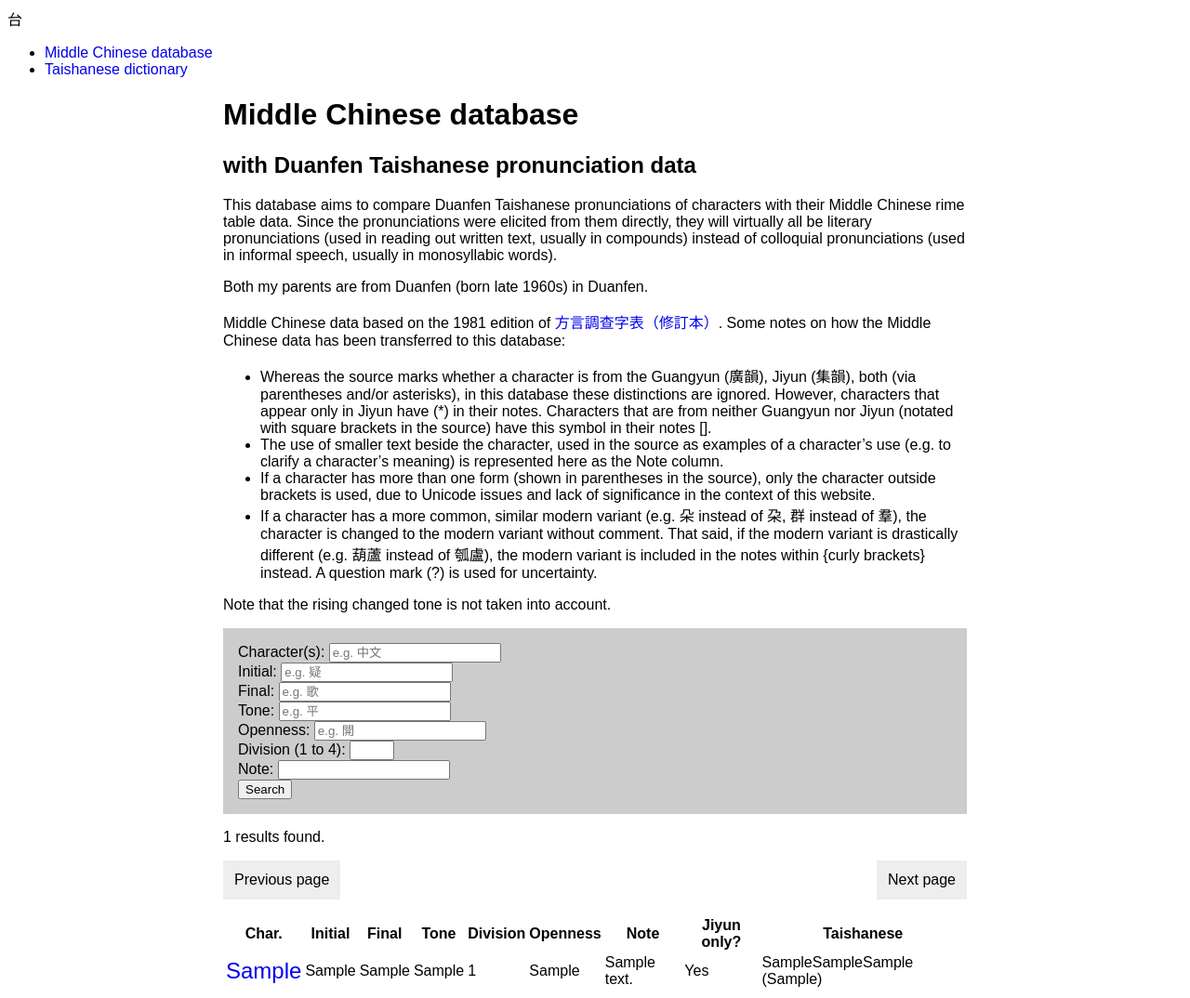
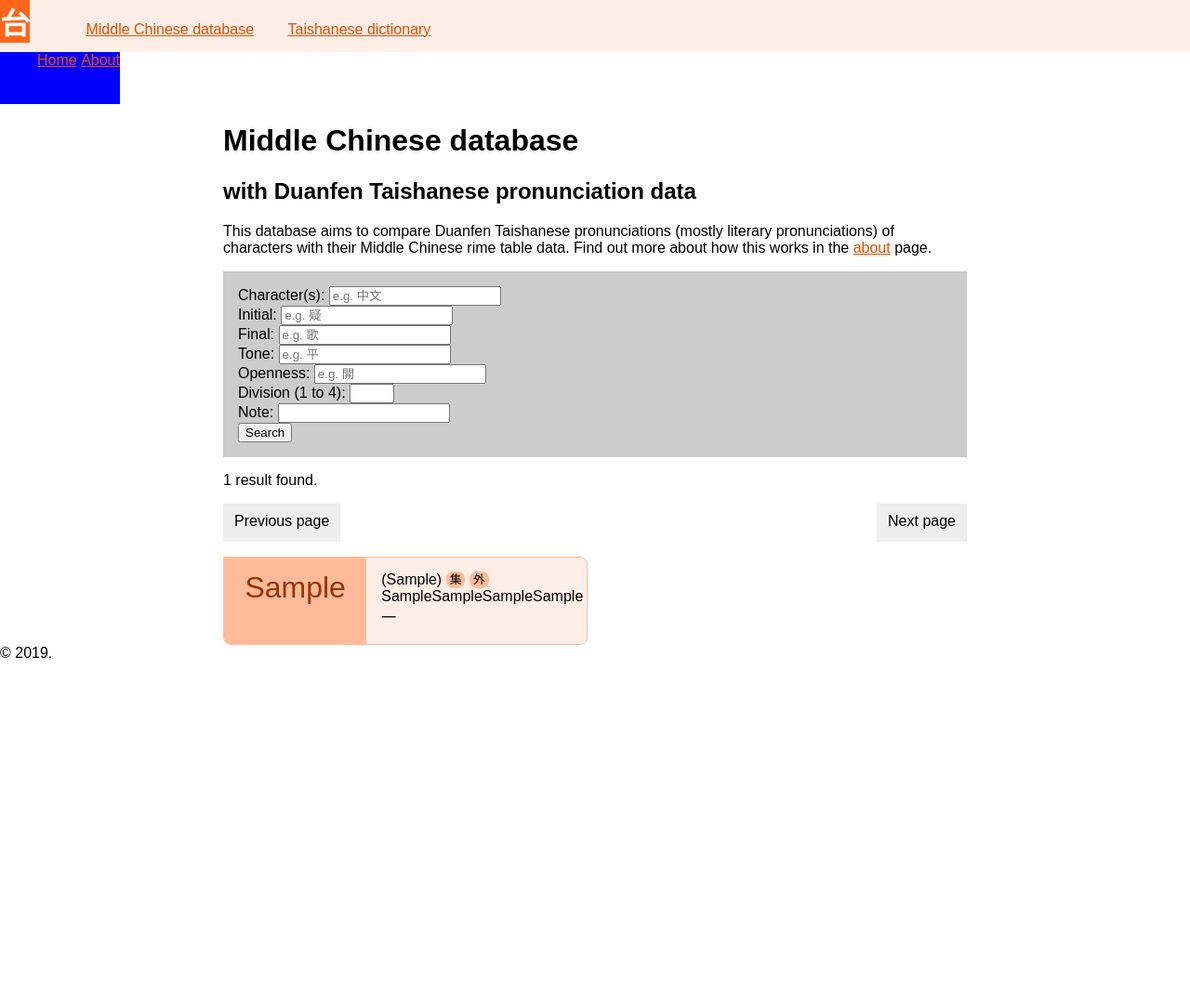
Before and after one commit to dddlr/taisho, a Django app: page /tsmc/ in a window 1280 px wide. Shown: the whole page at 93% size. After the commit the page ends 708 px from the top, so only its background shows below. Run offline with Django 3.2, Linux system fonts and the light colour scheme; tables that the repository leaves empty hold one stand-in row (values such as "Sample post").

Commit message:
Make tsmc website look flash

```diff
--- a/src/taishanese/settings.py
+++ b/src/taishanese/settings.py
@@ -55,7 +55,7 @@ ROOT_URLCONF = 'taishanese.urls'
 TEMPLATES = [
     {
         'BACKEND': 'django.template.backends.django.DjangoTemplates',
-        'DIRS': [],
+        'DIRS': [(os.path.join(BASE_DIR, 'templates')),],
         'APP_DIRS': True,
         'OPTIONS': {
             'context_processors': [
--- /dev/null
+++ b/src/templates/base.html
@@ -0,0 +1,33 @@
+<!DOCTYPE html>
+<html>
+<head>
+  <meta charset="utf-8">
+  <meta name="viewport" content="width=device-width, initial-scale=1">
+  <title>Taishanese dictionary</title>
+  <link rel="stylesheet" href="/static/style.css">
+</head>
+<body>
+
+<nav>
+  <div class="nav">
+    <div class="header-title">台</div>
+    <ul class="nav-list">
+      <li class="nav-entry"><a class="nav-link" href="/tsmc/">Middle Chinese database</a></li>
+      <li class="nav-entry"><a class="nav-link" href="/dict/">Taishanese dictionary</a></li>
+    </ul>
+  </div>
+  <ul class="subnav nav-list">
+    <li class="nav-entry"><a href="/tsmc/">Home</a></li>
+    <!-- TODO make this about page real -->
+    <li class="nav-entry"><a href="/tsmc/about/">About</a></li>
+  </ul>
+</nav>
+
+<div class="body">
+{% block content %}{% endblock content %}
+</div>
+
+<footer>&copy; 2019.</footer>
+
+</body>
+</html>
--- a/src/tsmc/models.py
+++ b/src/tsmc/models.py
@@ -34,6 +34,23 @@ class Character(models.Model):
         self.tone + self.openness + self.division_chinese() + \
         ''.join(extras_end) + '）'
 
+    def info(self):
+        # Until I update the values in the database so they're not numbers
+        tones = ['平', '上', '去', '入']
+        opennesses = ['開', '合']
+        tone = self.tone
+        openness = self.openness
+        try:
+            tone = tones[int(self.tone) - 1]
+        except ValueError:
+            pass
+        try:
+            openness = opennesses[int(self.openness) - 1]
+        except ValueError:
+            pass
+
+        return self.initial + self.final + tone + openness + self.division_chinese()
+
 class Taishanese(models.Model):
     char = models.ForeignKey(
         Character,
@@ -50,5 +67,8 @@ class Taishanese(models.Model):
     def __str__(self):
         return self.initial + self.final + self.tone + ' (' + self.source + ')'
 
+    def syllable(self):
+        return self.initial + self.final
+
     def test(self):
         return len(self.final)
--- a/src/tsmc/static/style.css
+++ b/src/tsmc/static/style.css
@@ -1,18 +1,76 @@
+:root {
+  --orange-tint: hsl(20,100%,95%);
+  --orange-active: hsl(20,100%,55%);
+}
+
 body {
+  margin: 0;
   font-family: 'Source Han Sans TW', 'Source Han Sans CN', 'Source Sans Pro', sans-serif;
 }
 
-a { text-decoration: none; }
+/* use proportional smart apostrophes instead of fullwidth (applies to source
+ * han sans only) */
+/*
+:lang(en) { font-feature-settings: 'pwid'; }
+*/
+
+a {
+  color: hsl(20,100%,45%);
+}
 
 a:hover,
 a:active {
-  text-decoration: underline;
+  text-decoration: none;
 }
+
+/* Navigation */
+
+.nav,
+.subnav,
+.nav-list {
+  height: 3.5rem;
+}
+
+.nav {
+  background-color: var(--orange-tint);
+}
+
+.subnav {
+  background-color: blue;
+}
+
+.header-title,
+.nav-list,
+.nav-entry {
+  display: inline-block;
+}
+
+.header-title {
+  font-size: 2em;
+  background: var(--orange-active);
+  color: #fff;
+  font-weight: bold;
+}
+
+.nav-list {
+  position: relative;
+  margin: 0;
+  list-style: none;
+}
+
+.nav-link {
+  display: block;
+  padding: 1rem 1rem;
+}
+
+/* Body */
 
 .body {
   margin-right: auto;
   margin-left: auto;
   max-width: 50rem;
+  padding-right: 1rem;
+  padding-left: 1rem;
 }
 
 .search-form {
@@ -28,7 +86,7 @@ a:active {
 .page-placeholder,
 .page-link {
   display: inline-block;
-  padding: .75rem;
+  padding: .65rem .75rem .8rem;
 }
 
 .page-placeholder {
@@ -36,7 +94,7 @@ a:active {
 }
 
 .page-link {
-  background-color: hsl(20,100%,55%);
+  background-color: var(--orange-active);
   color: #fff;
 }
 
@@ -44,8 +102,85 @@ a:active {
   float: right;
 }
 
+.page-link,
+.result {
+  border-radius: 0 .5rem .5rem .5rem;
+}
+
+.results-list {
+  display: grid;
+  row-gap: 1rem;
+}
+
+.result {
+  border: .1rem solid hsl(20,100%,80%);
+  overflow: hidden;
+}
+
+.result-link {
+  text-decoration: none;
+}
+
+.result-link:hover,
+.result-link:active {
+  text-decoration: underline;
+}
+
+.result-name {
+  font-size: 2rem;
+}
+
 /* Middle Chinese database */
 
-.tsmc-char {
-  font-size: 1.5em;
+/* TODO: only show one column below a certain device width */
+.character-list {
+  grid-template-columns: 1fr 1fr;
+  column-gap: 1rem;
 }
+
+.character {
+  display: flex;
+  background: var(--orange-tint);
+}
+
+.character-link {
+  padding: .9rem 1.4rem 1.1rem;
+  background: hsl(20,100%,80%);
+  color: hsl(20,100%,30%);
+}
+
+.character-info,
+.character-prons {
+  background: var(--orange-tint);
+  padding: .9rem 1rem 1.1rem;
+  display: flex;
+}
+
+.character-info {
+  flex: 1;
+  flex-direction: column;
+  justify-content: center;
+}
+
+.character-jiyun,
+.character-external {
+  position: relative;
+  bottom: .125rem; /* does this even matter lol */
+  padding: .05rem .25rem .15rem;
+  font-size: .8rem;
+  background: hsl(20,100%,80%);
+  border-radius: .5rem;
+}
+
+.character-prons { align-items: center; }
+
+.character-pron { padding-left: .3rem; }
+
+.character-pron-uncertain { color: hsl(20,80%,45%); }
+
+/* Tspron dictionary */
+
+.word {
+  background: hsl(20,100%,95%);
+  padding: .9rem 1rem 1.1rem;
+}
--- a/src/tsmc/templates/tsmc/index.html
+++ b/src/tsmc/templates/tsmc/index.html
@@ -1,73 +1,14 @@
-<!DOCTYPE html>
-<html>
-<head>
-  <meta charset="utf-8">
-  <title>Taishanese dictionary</title>
-  <link rel="stylesheet" href="/static/style.css">
-</head>
-<body>
-
-<nav>
-  <div class="header-title">台</div>
-  <ul>
-    <li><a href="/tsmc/">Middle Chinese database</a></li>
-    <li><a href="/dict/">Taishanese dictionary</a></li>
-  </ul>
-</nav>
-
-<div class="body">
-<div class="intro" lang="en">
-
+{% extends "base.html" %}
+{% block content %}
 <h1>Middle Chinese database</h1>
 <h2>with Duanfen Taishanese pronunciation data</h2>
 
 <p>
-  This database aims to compare Duanfen Taishanese pronunciations of characters
-  with their Middle Chinese rime table data. Since the pronunciations were
-  elicited from them directly, they will virtually all be literary
-  pronunciations (used in reading out written text, usually in compounds)
-  instead of colloquial pronunciations (used in informal speech, usually in
-  monosyllabic words).
+  This database aims to compare Duanfen Taishanese pronunciations (mostly
+  literary pronunciations) of characters with their Middle Chinese rime table
+  data. Find out more about how this works in the
+  <a href="/tsmc/about/">about</a> page.
 </p>
-<p>
-  Both my parents are from Duanfen (born late 1960s) in Duanfen.
-</p>
-<p>
-  Middle Chinese data based on the 1981 edition of
-  <a href="https://web.archive.org/web/20180529082256/http://fdjpkc.fudan.edu.cn/_upload/article/files/aa/1a/5156f64f4ce88a2ee0499adfd1d7/9d820868-2b1c-4ec1-8013-dc9062afb641.pdf<Paste>">方言調查字表（修訂本）</a>.
-  Some notes on how the Middle Chinese data has been transferred to this
-  database:
-</p>
-<ul>
-  <li>
-    Whereas the source marks whether a character is from the Guangyun (廣韻),
-    Jiyun (集韻), both (via parentheses and/or asterisks), in this database
-    these distinctions are ignored. However, characters that appear only in
-    Jiyun have (*) in their notes. Characters that are from neither Guangyun
-    nor Jiyun (notated with square brackets in the source) have this symbol in
-    their notes [].
-  </li>
-  <li>
-    The use of smaller text beside the character, used in the source as
-    examples of a character’s use (e.g. to clarify a character’s meaning)
-    is represented here as the Note column.
-  </li>
-  <li>
-    If a character has more than one form (shown in parentheses in the source),
-    only the character outside brackets is used, due to Unicode issues and lack
-    of significance in the context of this website.
-  </li>
-  <li>
-    If a character has a more common, similar modern variant (e.g. 朵 instead
-    of 朶, 群 instead of 羣), the character is changed to the modern variant
-    without comment. That said, if the modern variant is drastically different
-    (e.g. 葫蘆 instead of 瓠盧), the modern variant is included in the notes
-    within {curly brackets} instead. A question mark (?) is used for
-    uncertainty.
-  </li>
-</ul>
-<p>Note that the rising changed tone is not taken into account.</p>
-</div>
 
 <form class="search-form" action="{% url 'tsmc:search' %}" method="get">
   <label for="char">Character(s):</label>
@@ -87,7 +28,7 @@
   <input type="submit" value="Search">
 </form>
 {% if length %}
-<p>{{ length }} results found.</p>
+<p>{{ length }} result{% if length != 1 %}s {% endif %} found.</p>
 {% endif %}
 <div class="page-links">
 {% if character_list.paginator %}
@@ -108,59 +49,30 @@
 </div>
 
 {% if character_list %}
-  <table>
-    <thead>
-      <th>Char.</th>
-      <th>Initial</th>
-      <th>Final</th>
-      <th>Tone</th>
-      <th>Division</th>
-      <th>Openness</th>
-      <th>Note</th>
-      <th>Jiyun only?</th>
-      <th>Taishanese</th>
-    </thead>
-    <tbody>
-      {% for character in character_list %}
-        {% with len=character.taishanese_set.all.count %}
-          {% if character.taishanese_set.all %}
-            {% for taishanese in character.taishanese_set.all %}
-              <tr>
-                {% if forloop.counter == 1 %}
-                  <td class="tsmc-char" rowspan="{{ len }}"><a href="{% url 'tsmc:character' character.id %}">{{ character.char }}</a></td>
-                  <td rowspan="{{ len }}">{{ character.initial }}</td>
-                  <td rowspan="{{ len }}">{{ character.final }}</td>
-                  <td rowspan="{{ len }}">{{ character.tone }}</td>
-                  <td rowspan="{{ len }}">{{ character.division }}</td>
-                  <td rowspan="{{ len }}">{{ character.openness }}</td>
-                  <td rowspan="{{ len }}">{{ character.note }}</td>
-                  <td rowspan="{{ len }}">{% if character.jiyun_only %}Yes{% endif %}</td>
-                {% endif %}
-                <td>{{ taishanese }}</td>
-              </tr>
-            {% endfor %}
-          {% else %}
-            <tr>
-              <td class="tsmc-char"><a href="{% url 'tsmc:character' character.id %}">{{ character.char }}</a></td>
-              <td>{{ character.initial }}</td>
-              <td>{{ character.final }}</td>
-              <td>{{ character.tone }}</td>
-              <td>{{ character.division }}</td>
-              <td>{{ character.openness }}</td>
-              <td>{{ character.note }}</td>
-              <td>{% if character.jiyun_only %}Yes{% endif %}</td>
-              <td>{{ taishanese }}</td>
-            </tr>
-          {% endif %}
-        {% endwith %}
+<div class="results-list character-list">
+  {% for character in character_list %}
+  <!-- TODO character.note -->
+  <!-- TODO character.own_note -->
+  <div class="result character">
+    <a class="result-link character-link" href="{% url 'tsmc:character' character.id %}"><div class="result-name character-name">{{ character.char }}</div></a>
+    <div class="character-info">
+      <div class="character-misc">
+        {% if character.variant %}({{ character.variant }}){% endif %}
+        {% if character.jiyun_only %}<span class="character-jiyun">集</span>{% endif %}
+        {% if character.external %}<span class="character-external">外</span>{% endif %}
+      </div>
+      <div class="character-mc">{{ character.info }}</div>
+    </div>
+    <div class="character-prons">
+      {% for taishanese in character.taishanese_set.all %}
+      <div class="character-pron{% if taishanese.source == 'u' %} character-pron-uncertain{% endif %}">{{ taishanese.syllable }}<sup>{{ taishanese.tone }}</sup></div>
       {% endfor %}
-    </tbody>
-  </table>
+    </div>
+  </div>
+  {% endfor %}
+</div>
 {% else %}
-  <p>No characters found :(</p>
+<p>No characters found :(</p>
 {% endif %}
 
-</div>
-
-</body>
-</html>
+{% endblock %}
```
Also changed, not shown: src/tsmc/templates/tsmc/about.html (added, +41 -0 lines).
